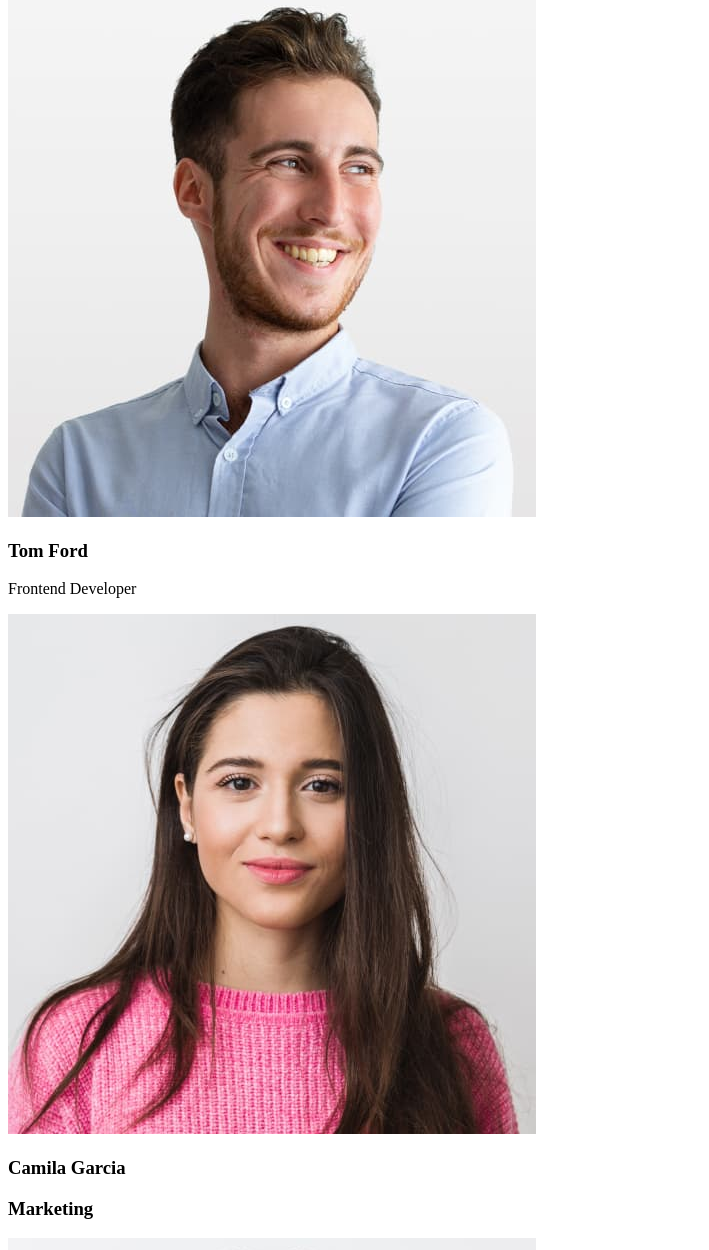
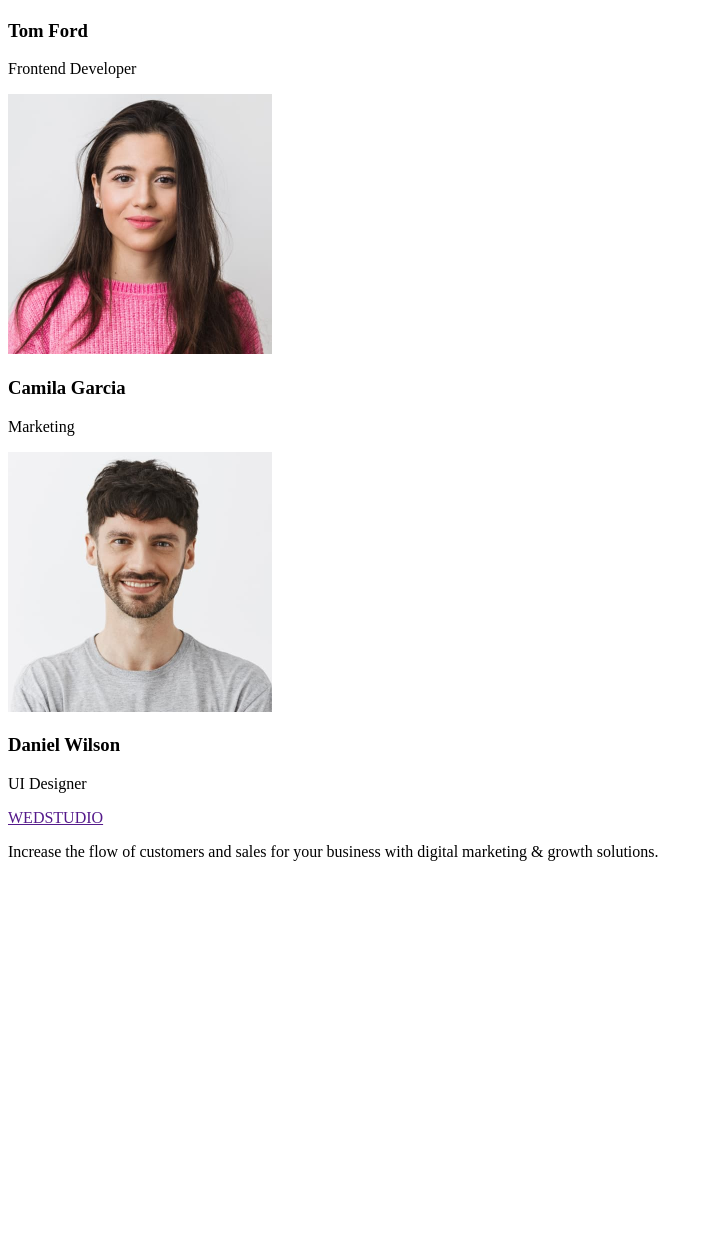
Before and after one commit to Kostiantyn1921/goit-markup-hw-01, a plain HTML site: page index.html in a window 1280 px wide. Shown: the part 1246-2496 px from the top of the page, without its empty margins (0-709 px from the left). After the commit the page ends 2123 px from the top, so only its background shows below. Drawn offline with Linux system fonts and the light colour scheme.

```diff
--- a/index.html
+++ b/index.html
@@ -41,22 +41,22 @@
         </section>
         <h2>Our Team</h2>
         <section>
-            <img src="./images/Mark-Guerrero.jpg">
+            <img src="./images/Mark-Guerrero.jpg" alt="Mark Guerrero" width="264" height="260">
             <h3>Mark Guerrero</h3>
             <p>Product Designer</p>
         </section>
         <section>
-            <img src="./images/Tom-Ford.jpg">
+            <img src="./images/Tom-Ford.jpg" alt="Tom Ford" width="264" height="260">
             <h3>Tom Ford</h3>
             <p>Frontend Developer</p>
         </section>
         <section>
-            <img src="./images/Camila-Garcia.jpg">
-            <h3>Camila Garcia<h3>
+            <img src="./images/Camila-Garcia.jpg" alt="Camila Garcia" width="264" height="260">
+            <h3>Camila Garcia</h3>
             <p>Marketing</p>
         </section>
         <section>
-            <img src="./images/Daniel-Wilson.jpg">
+            <img src="./images/Daniel-Wilson.jpg" alt="Daniel Wilson" width="264" height="260">
             <h3>Daniel Wilson</h3>
             <p>UI Designer</p>
         </section>
```
